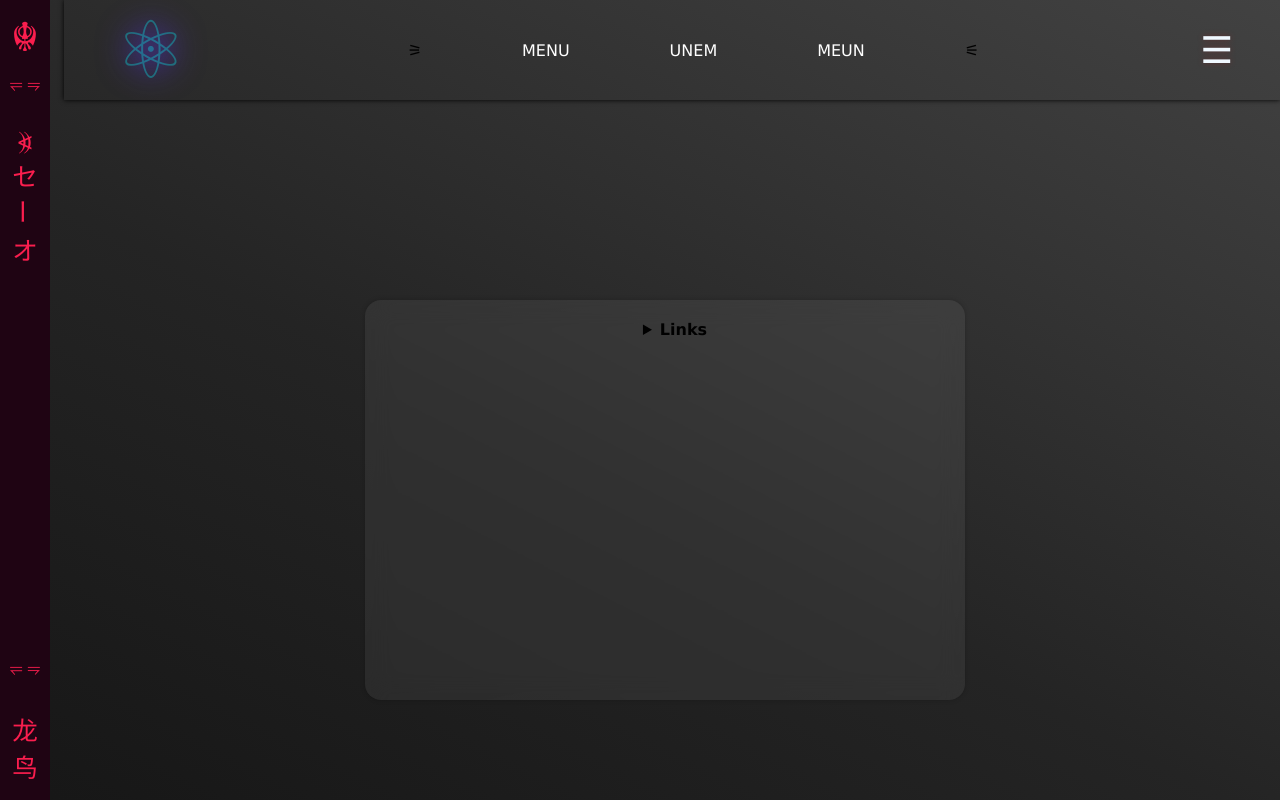
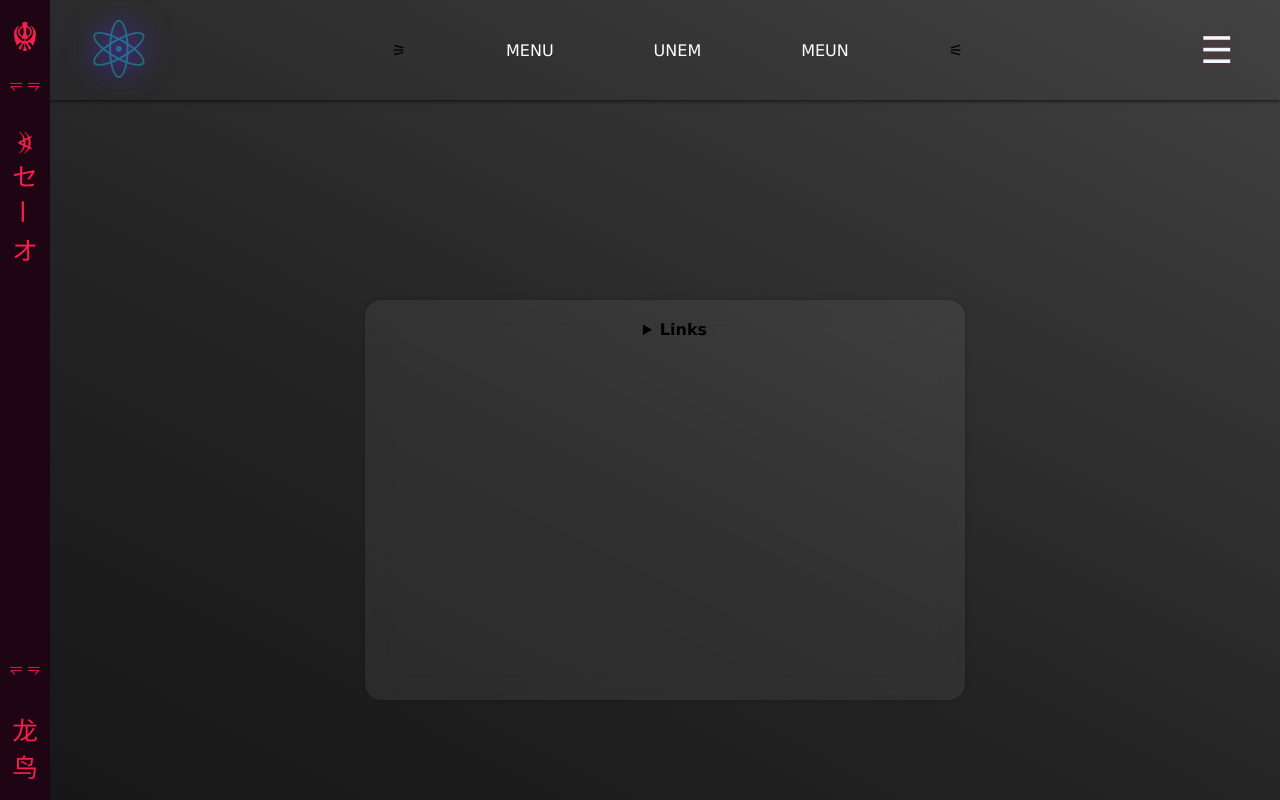
Before and after one commit to blocodenotas-dev/caderno0, a plain HTML site: page index.html in a window 1280 px wide. Shown: the top 800 px of the page. Drawn offline with Linux system fonts and the light colour scheme.

Commit message:
Changes to be committed: 	modified:   index.html

```diff
--- a/index.html
+++ b/index.html
@@ -32,8 +32,9 @@
       appbar {
         grid-area: a;
         display: flex; justify-content: space-between; align-items: center;
-        width: 95%; height: clamp( 80px, 9vw, 100px );
+        width: 100vw; height: clamp( 80px, 9vw, 100px );
         margin-top: 0;
+        padding-left: 2.5vw;
         box-shadow: 0 0 5px #000;
         position: fixed;
         top: 0;
```
